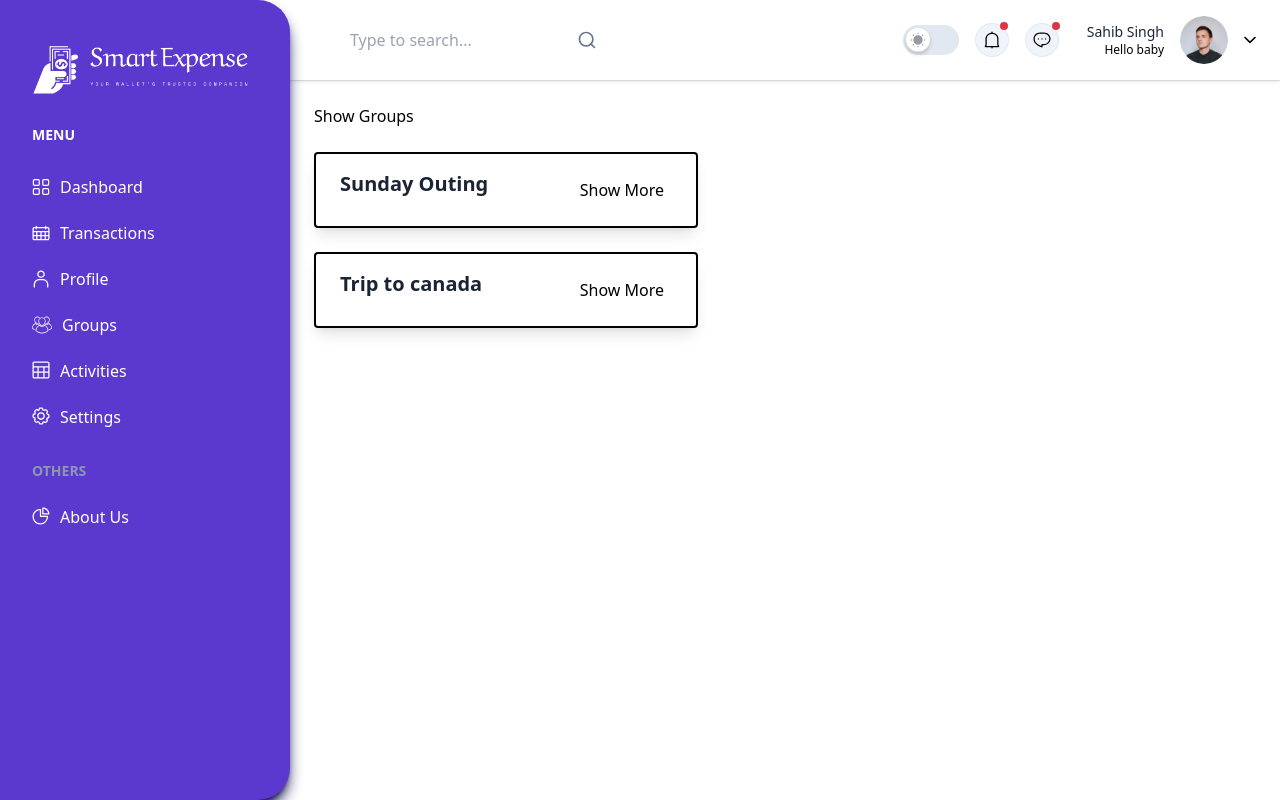
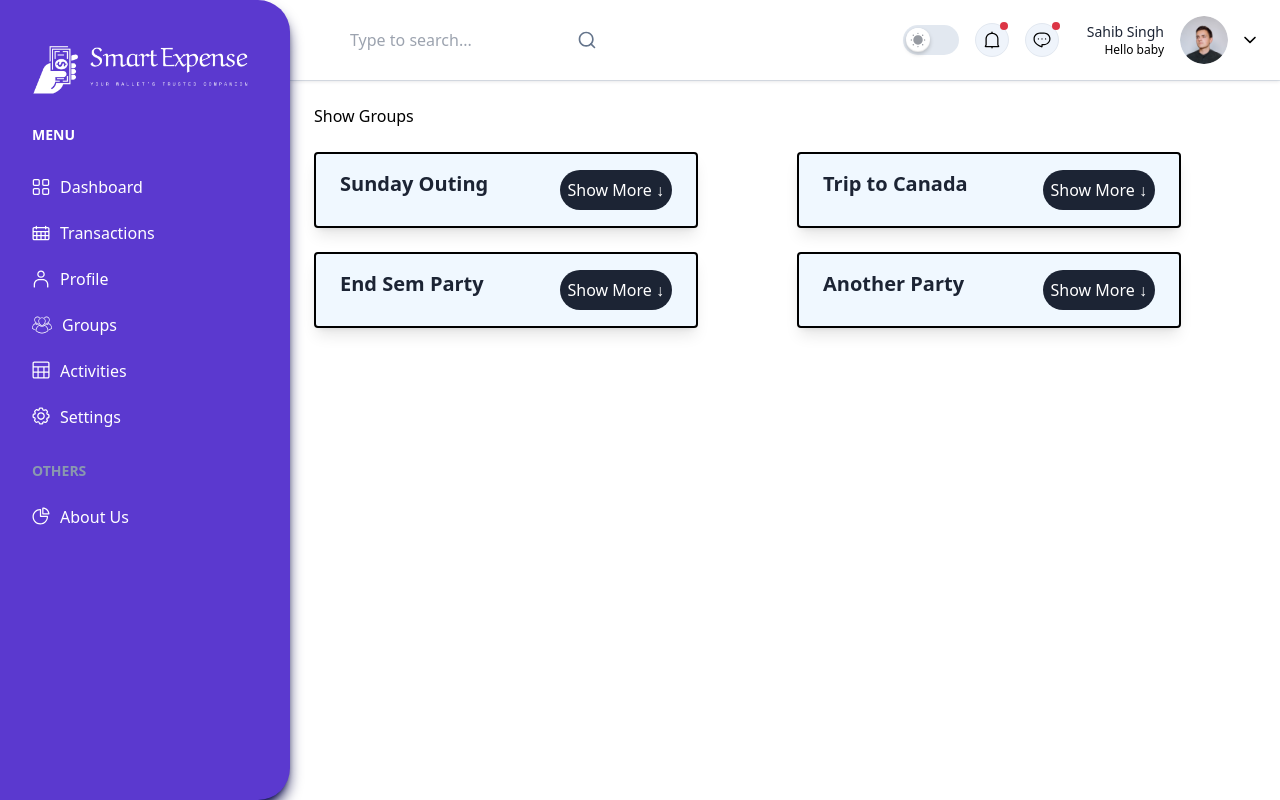
Before and after one commit to Sahib573/saveMoney, a React (Vite) app in the folder frontend/: page /groups in a window 1280 px wide. Built offline with nearby package versions, Linux system fonts and the light colour scheme.

Commit message:
card updated

```diff
--- a/frontend/src/components/GroupCard.tsx
+++ b/frontend/src/components/GroupCard.tsx
@@ -4,12 +4,14 @@ interface GroupCardProps {
     groupName: string;
     totalExpenses: number;
     members: string[];
+    amountsOwed: number[];
 }
 
 const GroupCard: React.FC<GroupCardProps> = ({
     groupName,
     totalExpenses,
     members,
+    amountsOwed,
 }) => {
     const [isOpen, setIsOpen] = useState(false);
 
@@ -18,11 +20,7 @@ const GroupCard: React.FC<GroupCardProps> = ({
     };
 
     return (
-        <div
-            className={`max-w-sm overflow-hidden shadow-lg border-2 ${isOpen ? 'border-blue-400 bg-white' : 'border-gray-300 bg-gray-100'
-                } hover:shadow-xl transform hover:-translate-y-1 transition duration-300 ease-in-out ${isOpen ? 'rounded-lg' : 'rounded'
-                }`}
-        >
+        <div className="max-w-sm rounded overflow-hidden border-2 shadow-lg bg-[#F0F8FF] text-blue-900">
             <div className="px-6 py-4">
                 <div className="flex justify-between">
                     <div
@@ -33,26 +31,31 @@ const GroupCard: React.FC<GroupCardProps> = ({
                     </div>
                     <button
                         onClick={toggleCard}
-                        className={`float-right rounded-full ${isOpen ? 'bg-red-400' : 'bg-blue-400'
-                            } text-pink p-2 hover:bg-blue-600 transition-colors duration-300 ease-in-out`}
+                        className="float-right rounded-full bg-black text-white p-2 hover:bg-yellow transition-colors duration-300 ease-in-out"
                     >
-                        {isOpen ? 'Show Less' : 'Show More'}
+                        {isOpen ? 'Show Less ↑' : 'Show More ↓'}
                     </button>
                 </div>
-                {isOpen && (
-                    <>
-                        <p className="text-lg text-gray-800">
-                            Total Expenses: ${totalExpenses.toFixed(2)}
-                        </p>
-                        <ul className="mt-3">
-                            {members.map((member, index) => (
-                                <li key={index} className="text-base text-gray-700">
-                                    {member}
+                <div
+                    className={`transition-max-height ease-out duration-300 ${isOpen ? 'max-h-96' : 'max-h-0 overflow-hidden'
+                        }`}
+                >
+                    <p className="text-lg text-gray-800">
+                        Total Expenses: ${totalExpenses.toFixed(2)}
+                    </p>
+                    <ul className="mt-3">
+                        {members.map((member, index) => {
+                            const amountOwed = amountsOwed[index];
+                            const isOwing = amountOwed > 0;
+
+                            return (
+                                <li key={index} className={`text-base ${isOwing ? 'text-green-500' : 'text-red-500'}`}>
+                                    {member} - {isOwing ? 'Owes You' : 'You Owe'}: ${Math.abs(amountOwed).toFixed(2)}
                                 </li>
-                            ))}
-                        </ul>
-                    </>
-                )}
+                            );
+                        })}
+                    </ul>
+                </div>
             </div>
         </div>
     );
--- a/frontend/src/pages/Groups.tsx
+++ b/frontend/src/pages/Groups.tsx
@@ -6,28 +6,45 @@ const Groups = () => {
             groupName: 'Sunday Outing',
             totalExpenses: 1500,
             members: ['Sahib', 'Kush', 'Parul'],
+            amountsOwed: [+50.0, +25.0, -75.0],
         },
         {
-            groupName: 'Trip to canada',
+            groupName: 'Trip to Canada',
             totalExpenses: 87750,
             members: ['Somesh', 'Sahib', 'Parul', 'Kush'],
+            amountsOwed: [+50000.0, -25000.0, 750.0, 6000.0],
+        },
+        {
+            groupName: 'End Sem Party',
+            totalExpenses: 7750,
+            members: ['Ram', 'Sham', 'Keval', 'Kush'],
+            amountsOwed: [50000.0, 25000.0, 750.0, -6000.0],
+        },
+        {
+            groupName: 'Another Party',
+            totalExpenses: 5000,
+            members: ['Alice', 'Bob', 'Carol'],
+            amountsOwed: [-2000.0, 2500.0, -500.0],
         },
     ];
+
     return (
-        <>
-            Show Groups
-            <div className="grid grid-rows-4  gap-4 gap-4 md:mt-6 md:gap-6 2xl:mt-7.5 2xl:gap-7.5">
+        <div>
+            <h1>Show Groups</h1>
+            <div className="grid grid-cols-1 md:grid-cols-2 2xl:grid-cols-3 gap-4 md:mt-6 md:gap-6 2xl:mt-7.5 2xl:gap-7.5">
                 {groups.map((group, index) => (
-                    <GroupCard
-                        key={index}
-                        groupName={group.groupName}
-                        totalExpenses={group.totalExpenses}
-                        members={group.members}
-                    />
+                    <div key={index} className="max-h-80">
+                        <GroupCard
+                            groupName={group.groupName}
+                            totalExpenses={group.totalExpenses}
+                            members={group.members}
+                            amountsOwed={group.amountsOwed}
+                        />
+                    </div>
                 ))}
             </div>
+        </div>
+    );
+};
 
-        </>
-    )
-}
 export default Groups;
--- a/frontend/tailwind.config.cjs
+++ b/frontend/tailwind.config.cjs
@@ -14,6 +14,7 @@ module.exports = {
       white: '#FFFFFF',
       black: '#1C2434',
       'black-2': '#010101',
+      'blue-400': '#42A5F5',
       body: '#64748B',
       bodydark: '#AEB7C0',
       bodydark1: '#DEE4EE',
```
